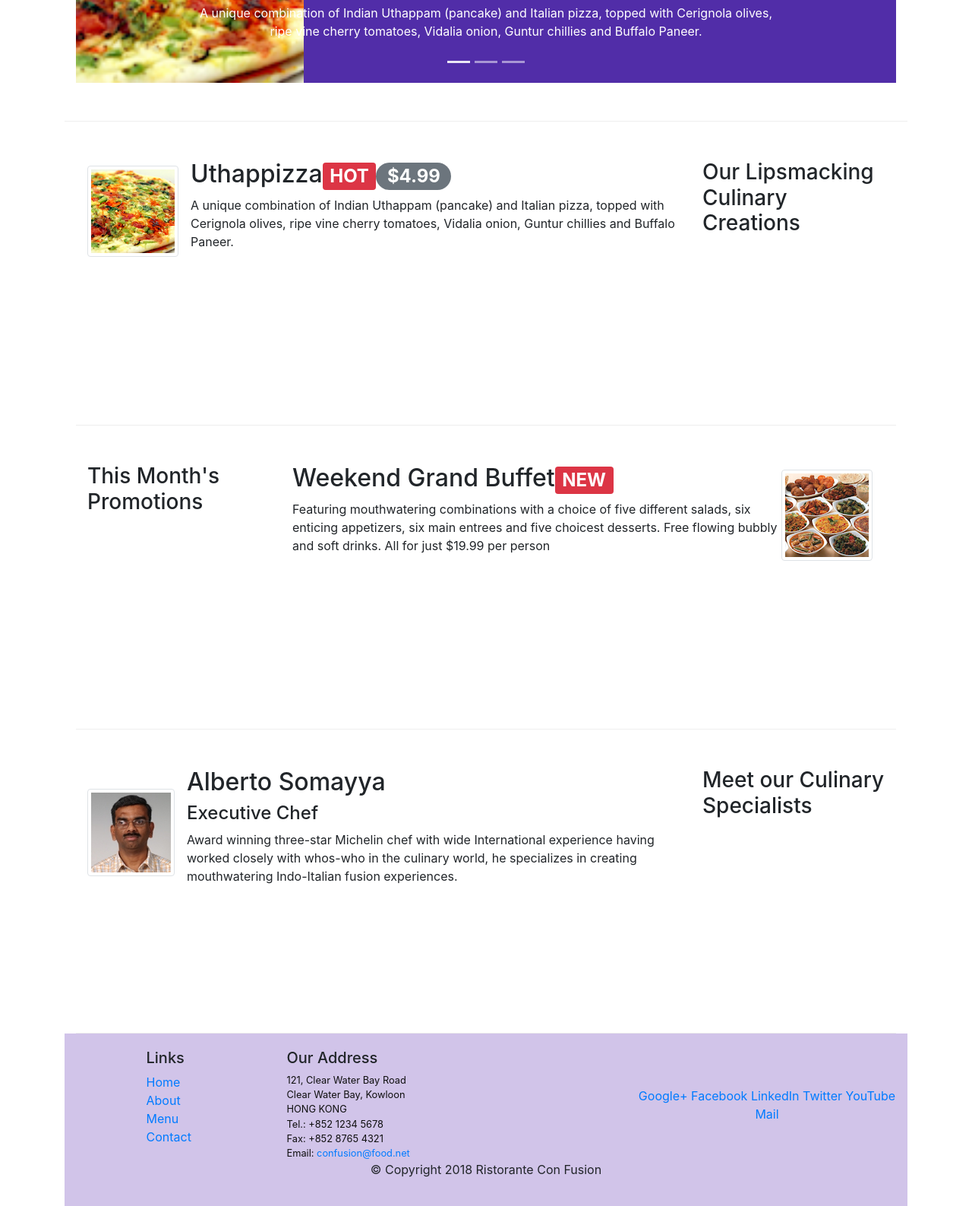
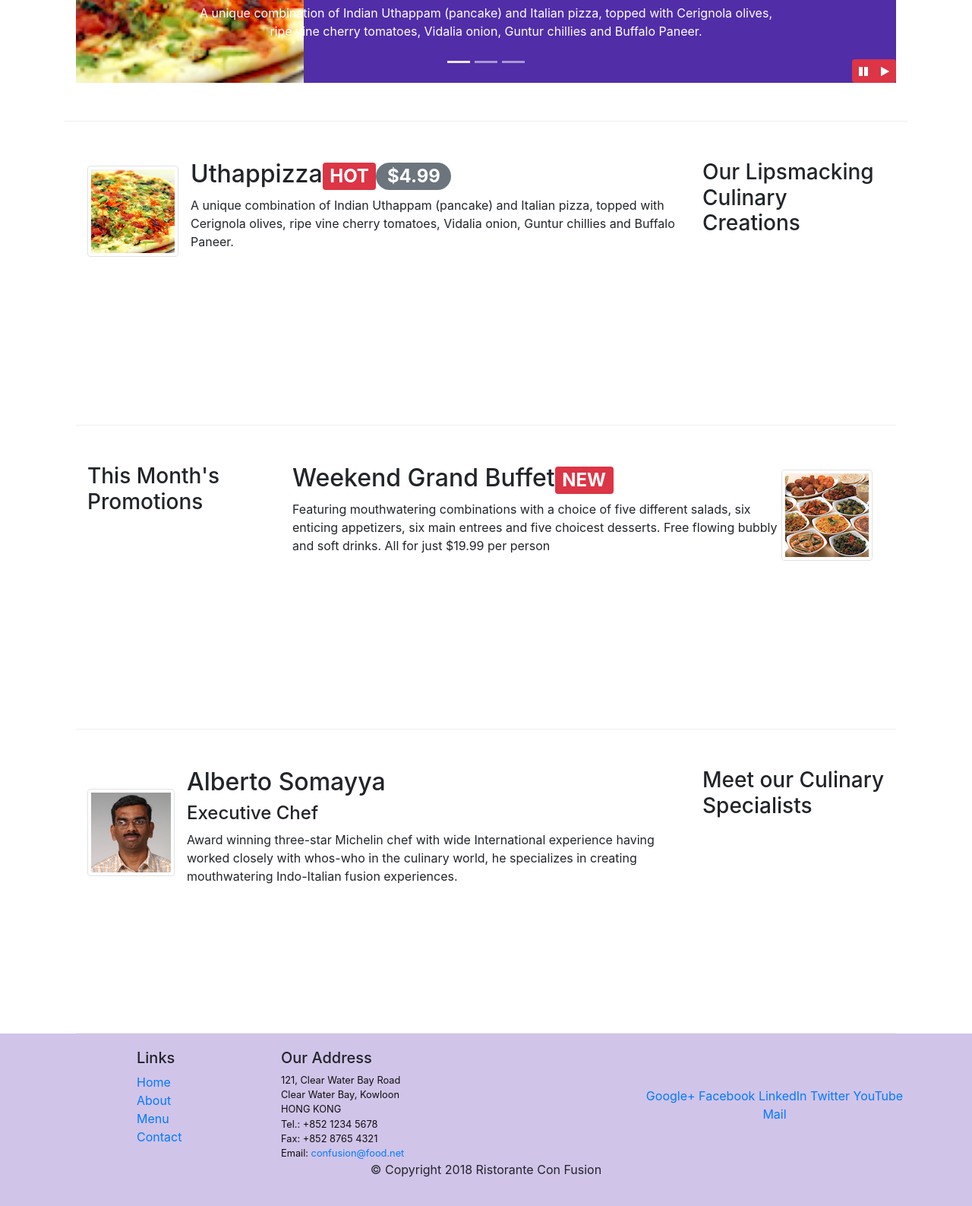
Before and after one commit to rachitbhatt007/Bootstrap-website, a website: page index.html in a window 1280 px wide. Shown: the part 675-2262 px from the top of the page at 76% size. Drawn offline with nearby package versions, Linux system fonts and the light colour scheme; files whose address does not match are found by name.

Commit message:
jquery on carousel pause and play

```diff
--- a/css/mystyle.css
+++ b/css/mystyle.css
@@ -56,9 +56,12 @@ body{
     top: 0;
     left: 0;
     min-height: 300px;
-    z-index:0;
+
 }
 
-.carousel-item p{
-    z-index:1 ;
+#carouselButton {
+    right:0px;
+    position: absolute;
+    bottom: 0px;
+    z-index: 1;
 }
--- a/index.html
+++ b/index.html
@@ -231,6 +231,15 @@
                     <a href="#mycarousel" class="carousel-control-next" role="button" data-slide="next">
                         <span class="carousel-control-next-icon"></span>
                     </a>
+                     <div class="btn-group" id="carouselButton">
+                    <button class="btn btn-danger btn-sm" id="carousel-pause">
+                        <span class="fa fa-pause"></span>
+                    </button>
+                    <button class="btn btn-danger btn-sm" id="carousel-play">
+                        <span class="fa fa-play"></span>
+                    </button>
+                </div>
+
                 </div>
             </div>
         </div>
@@ -317,7 +326,7 @@
         </div>
     </div>
 
-
+</div>
 
 
 
@@ -365,7 +374,17 @@
 <script src="node_modules/jquery/dist/jquery.slim.min.js"></script>
 <script src="node_modules/popper.js/dist/umd/popper.min.js"></script>
 <script src="node_modules/bootstrap/dist/js/bootstrap.min.js"></script>
-
+<script>
+        $(document).ready(function(){
+            $("#mycarousel").carousel( { interval: 2000 } );
+            $("#carousel-pause").click(function(){
+                $("#mycarousel").carousel('pause');
+            });
+            $("#carousel-play").click(function(){
+                $("#mycarousel").carousel('cycle');
+            });
+        });
+    </script>
 </body>
 
 </html>
```
